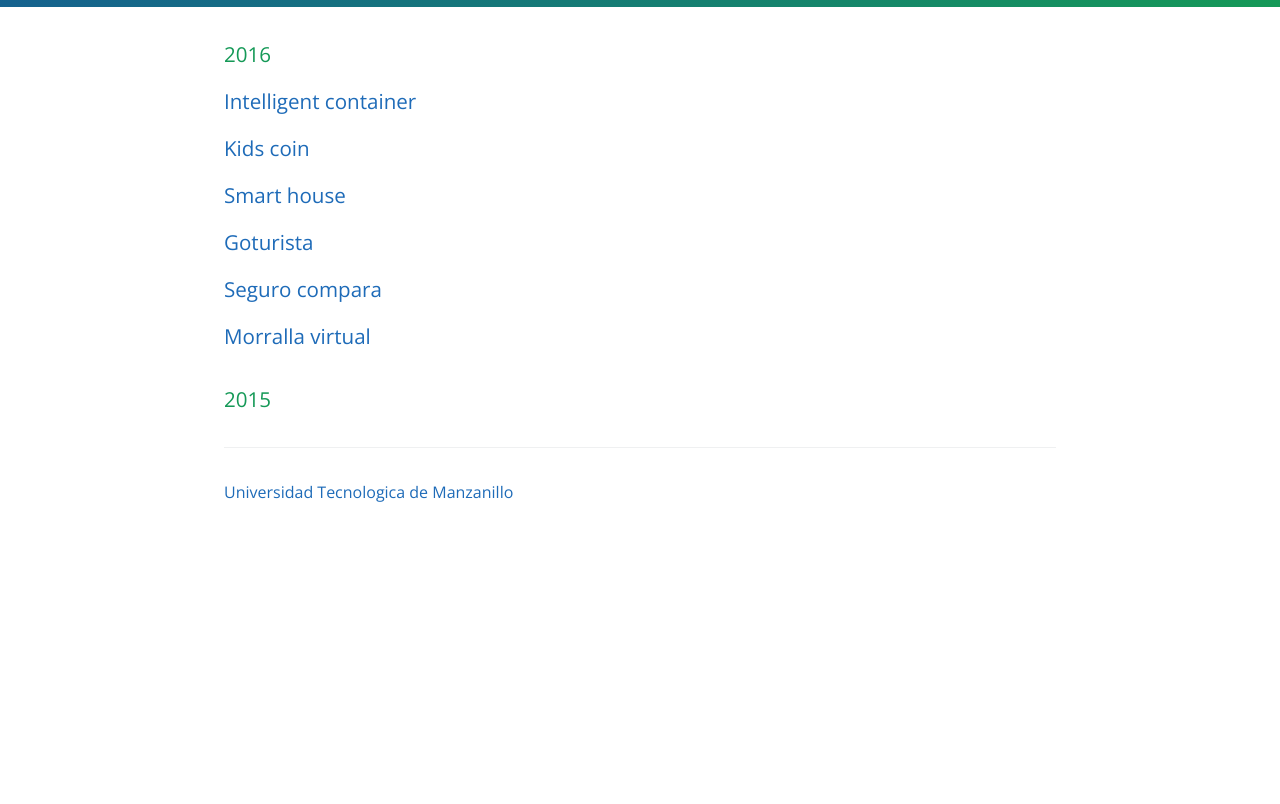
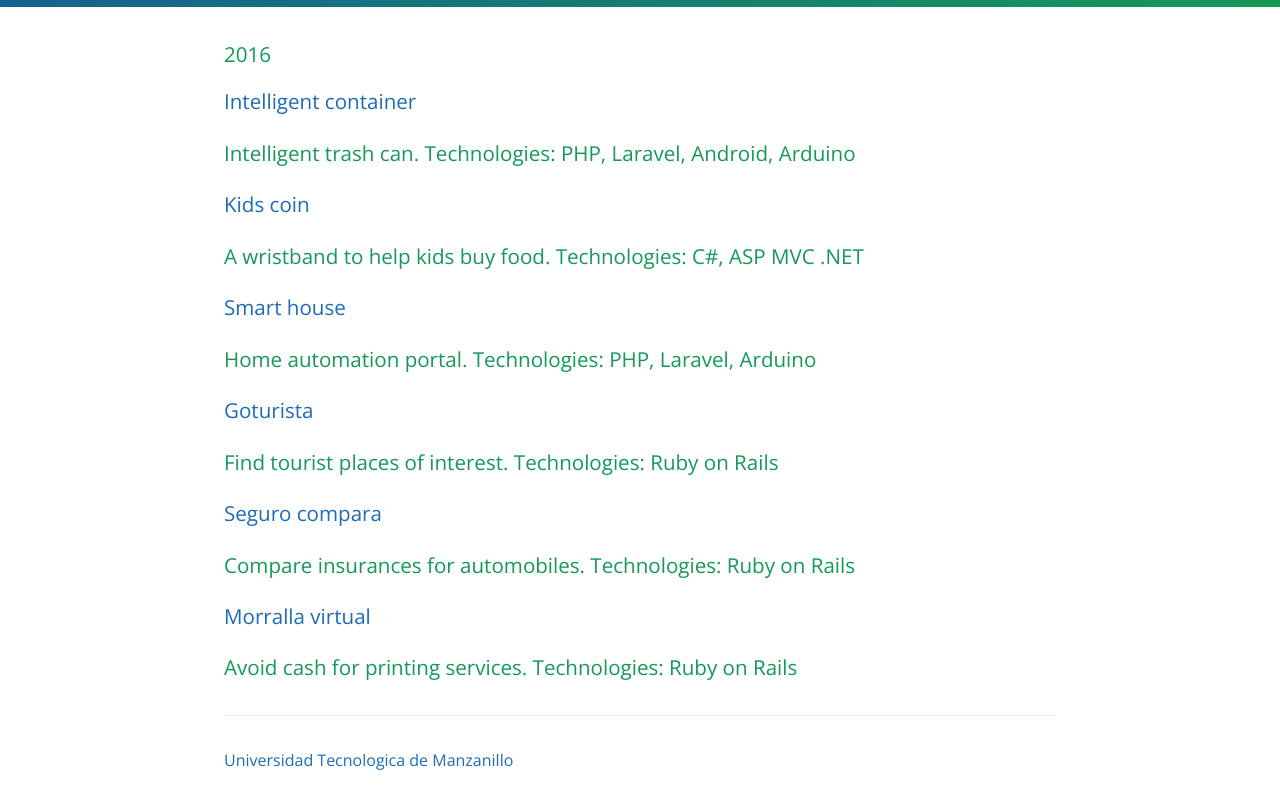
Before and after one commit to utemtic-students/utemtic-students.github.io, a plain HTML site: page index.html in a window 1280 px wide. Shown: the part 420-1224 px from the top of the page. Before the commit the page ends 956 px from the top, so only its background shows below. Drawn offline with nearby package versions, Linux system fonts and the light colour scheme.

Commit message:
descriptions

```diff
--- a/index.html
+++ b/index.html
@@ -1,7 +1,7 @@
 <!DOCTYPE html>
 <html lang="en-us">
   <head>
-    <meta charset="UTF-8">
+    <meta charset="ISO-8859-1">
     <title>UTeM - ICT and IT Engineering by utemtic-students</title>
     <meta name="viewport" content="width=device-width, initial-scale=1">
     <link rel="stylesheet" type="text/css" href="stylesheets/normalize.css" media="screen">
@@ -24,41 +24,45 @@
 <div class="project-container">
   <h3>
     <a href="https://github.com/utemtic-students/intelligentcontainer">Intelligent container</a>
+    <p>Intelligent trash can. Technologies: PHP, Laravel, Android, Arduino</p>
   </h3>
 </div>
 
 <div class="project-container">
   <h3>
     <a href="https://github.com/utemtic-students/kidscoin">Kids coin</a>
+    <p>A wristband to help kids buy food. Technologies: C#, ASP MVC .NET</p>
   </h3>
 </div>
 
 <div class="project-container">
   <h3>
     <a href="https://github.com/utemtic-students/smarthouse">Smart house</a>
+    <p>Home automation portal. Technologies: PHP, Laravel, Arduino</p>
   </h3>
 </div>
 
 <div class="project-container">
   <h3>
     <a href="https://github.com/utemtic-students/goturista">Goturista</a>
+    <p>Find tourist places of interest. Technologies: Ruby on Rails</p>
   </h3>
 </div>
 
 <div class="project-container">
   <h3>
     <a href="https://github.com/utemtic-students/segurocompara">Seguro compara</a>
+    <p>Compare insurances for automobiles. Technologies: Ruby on Rails</p>
   </h3>
 </div>
 
 <div class="project-container">
   <h3>
     <a href="https://github.com/utemtic-students/morrallavirtual">Morralla virtual</a>
+    <p>Avoid cash for printing services. Technologies: Ruby on Rails</p>
   </h3>
 </div>
 
-<h3>
-<a id="designer-templates" class="anchor" href="#designer-templates" aria-hidden="true"><span aria-hidden="true" class="octicon octicon-link"></span></a>2015</h3>
 
 <p></p>
 
```
